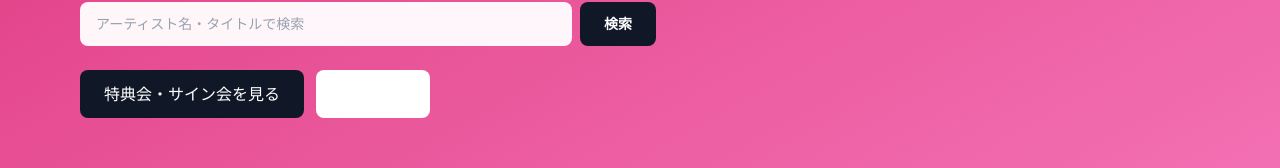
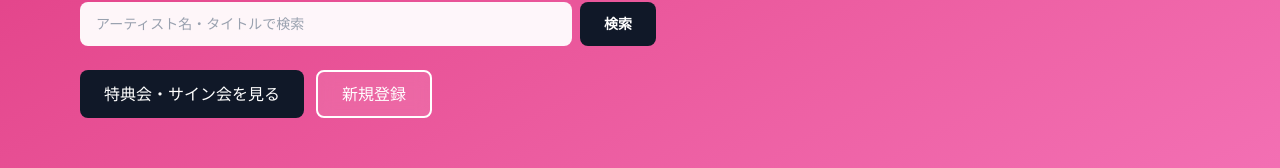
Before and after one commit to ksugimoto0420-kuma/avelia, a Next.js app: page / in a window 1280 px wide. Shown: the part 543-711 px from the top of the page. Built offline with nearby package versions, Linux system fonts and the light colour scheme; no server answers; the database is empty.

Commit message:
fix(home): make 新規登録 button visible on pink hero (was white-on-pink invisible)

```diff
--- a/src/app/(user)/page.tsx
+++ b/src/app/(user)/page.tsx
@@ -1,7 +1,6 @@
 import Link from "next/link";
 import { EventCard, type EventCardData } from "@/components/user/EventCard";
 import { ProductCard } from "@/components/user/ProductCard";
-import { Button } from "@/components/ui/Button";
 import { availableStock } from "@/lib/inventory";
 import { prisma } from "@/lib/prisma";
 
@@ -76,18 +75,19 @@ export default async function HomePage() {
             </button>
           </form>
 
-          <div className="mt-6 flex gap-3">
-            <Button href="/events" size="lg" variant="secondary">
+          <div className="mt-6 flex flex-wrap gap-3">
+            <Link
+              href="/events"
+              className="inline-flex h-12 items-center rounded-lg bg-gray-900 px-6 text-base font-medium text-white hover:bg-gray-800"
+            >
               特典会・サイン会を見る
-            </Button>
-            <Button
+            </Link>
+            <Link
               href="/auth/register"
-              size="lg"
-              variant="outline"
-              className="border-white/70 bg-transparent text-white hover:bg-white/10"
+              className="inline-flex h-12 items-center rounded-lg border-2 border-white bg-white/10 px-6 text-base font-medium text-white backdrop-blur hover:bg-white hover:text-brand-600"
             >
               新規登録
-            </Button>
+            </Link>
           </div>
         </div>
       </section>
```
